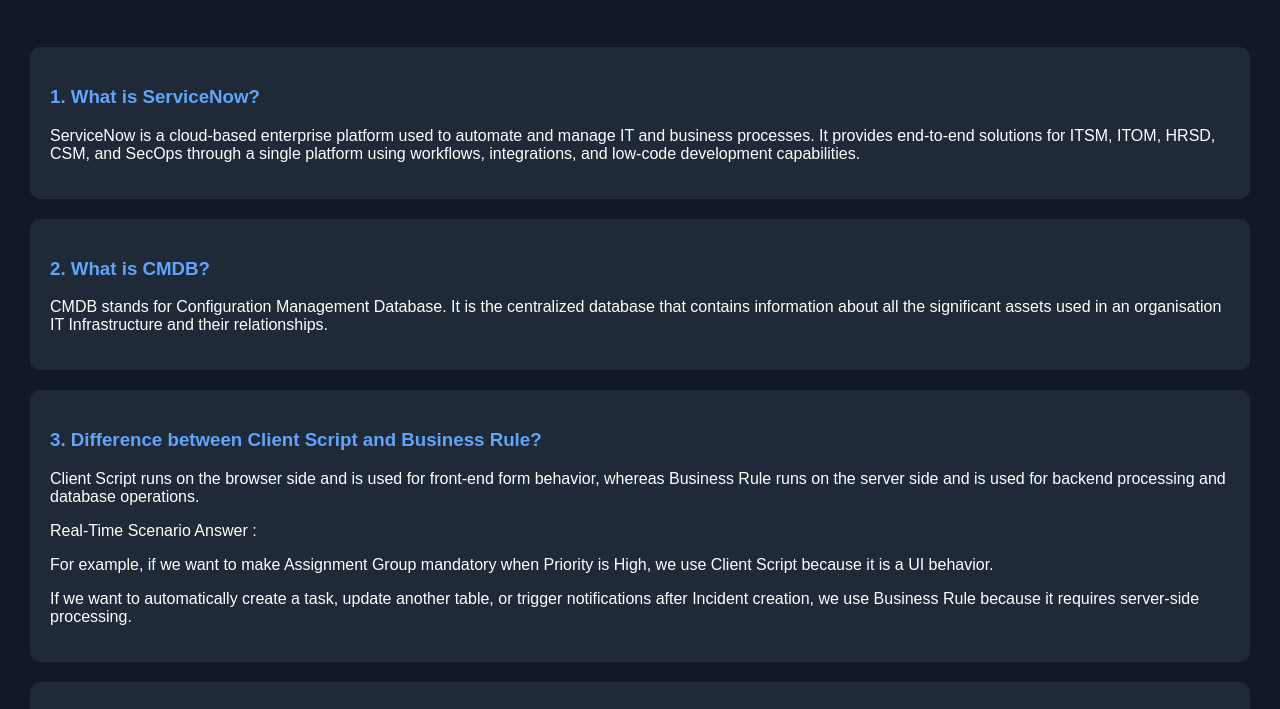
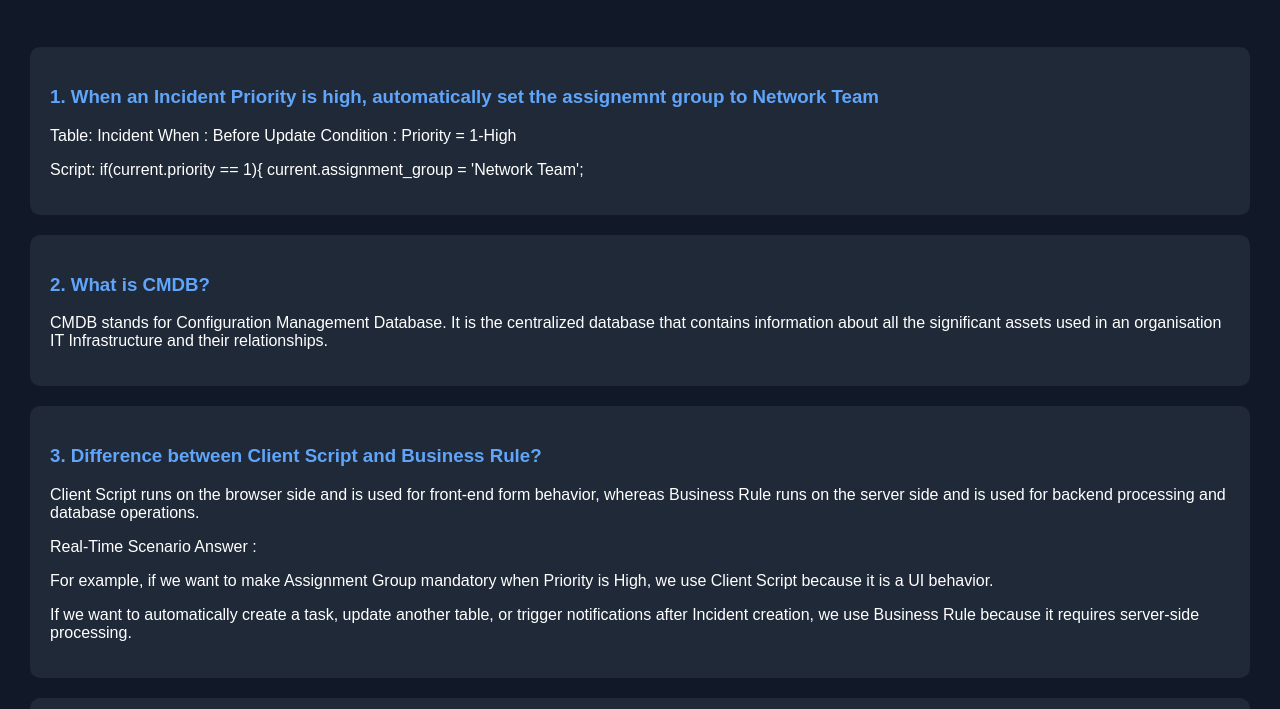
Before and after one commit to ServicenowNerchuko/ServiceNow_Interview_Hub, a plain HTML site: page scripting.html in a window 1280 px wide. Shown: the part 91-800 px from the top of the page. Drawn offline with Linux system fonts and the light colour scheme.

Commit message:
Revise question 1 to focus on Incident Priority handling
Updated the first question to reflect a specific ServiceNow incident handling scenario, including a script example.

```diff
--- a/scripting.html
+++ b/scripting.html
@@ -40,11 +40,16 @@
     <h1>Scripting Interview Questions</h1>
 
     <div class="question">
-        <h3>1. What is ServiceNow?</h3>
+        <h3>1. When an Incident Priority is high, automatically set the assignemnt group to Network Team</h3>
 
         <p>
-            ServiceNow is a cloud-based enterprise platform used to automate and manage IT and business processes. It provides end-to-end solutions for ITSM, ITOM, HRSD, CSM, and SecOps through a single platform using workflows, integrations, and low-code development capabilities.
-
+             Table: Incident
+             When : Before Update
+             Condition : Priority = 1-High
+        </p>
+        <p>
+            Script: if(current.priority == 1){
+            current.assignment_group = 'Network Team';
         </p>
     </div>
 
```
